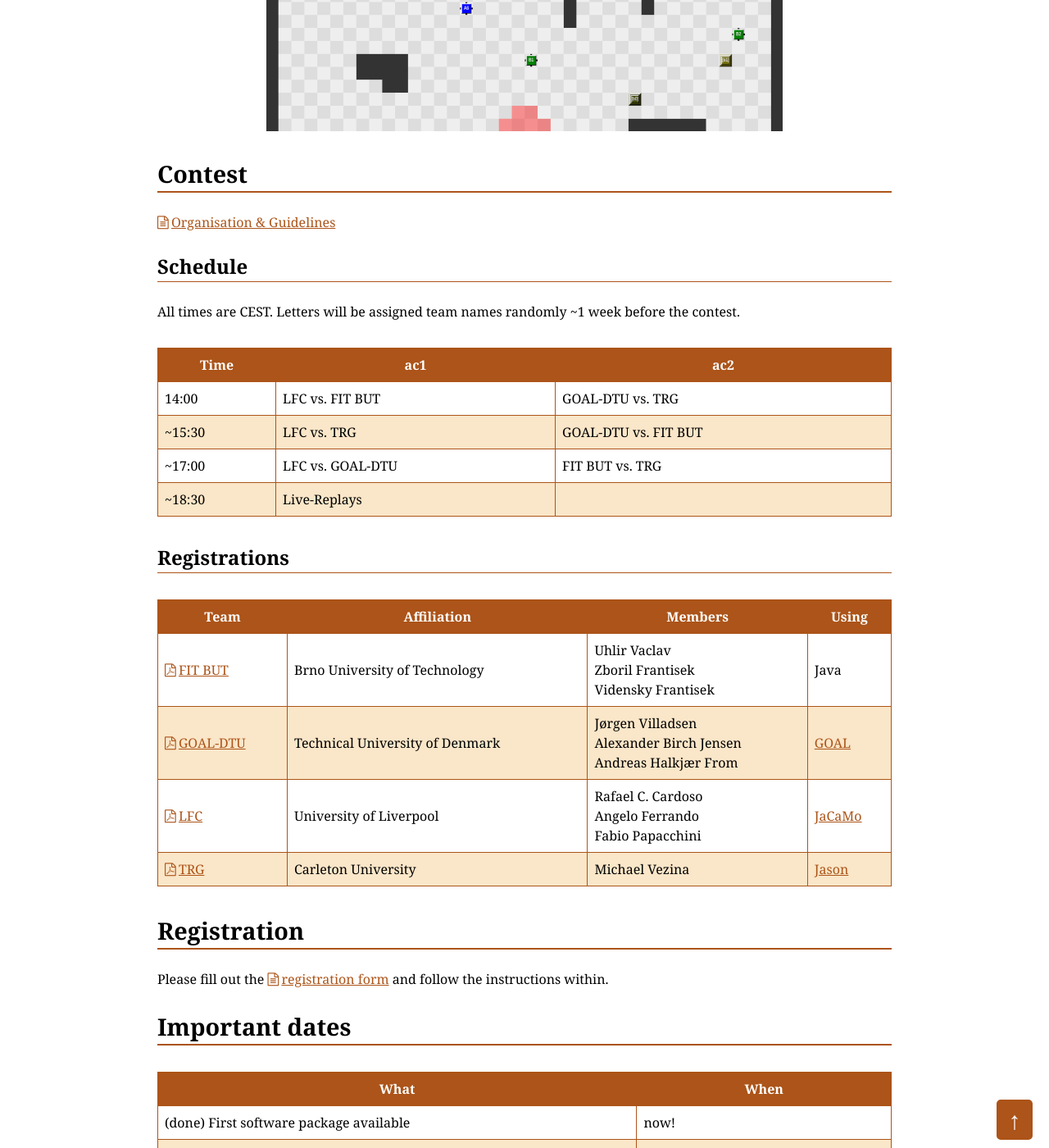
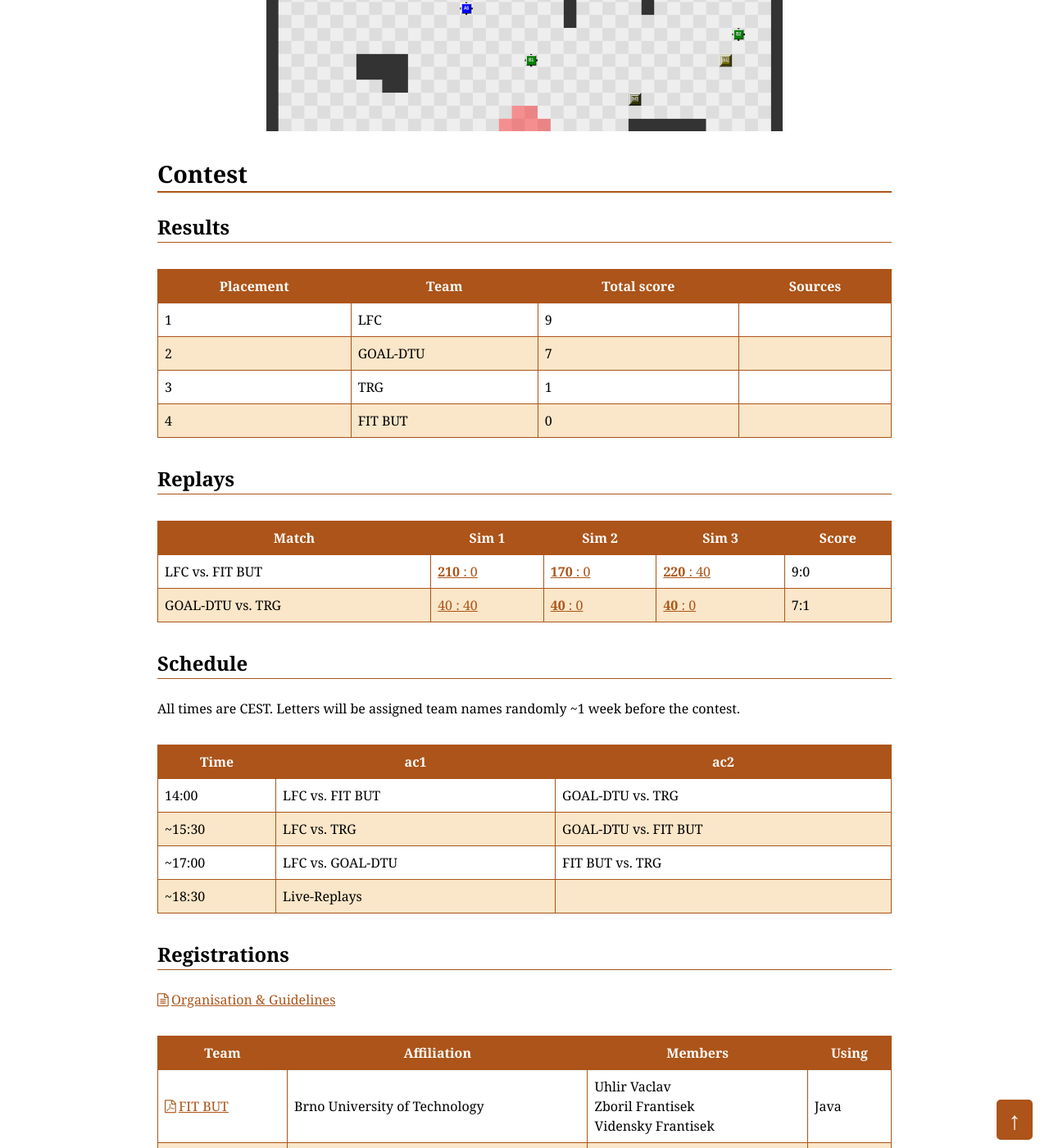
Before and after one commit to agentcontest/agentcontest.github.io, a Jekyll site: the page built from 2019/index.md, in a window 1280 px wide and 1400 px high, scrolled down 598 px. Shown: the whole window at 82% size. Built offline with Jekyll 4.4.1, drawn with Linux system fonts in a browser that asks for light colours.

Commit message:
add goal dtu vs. trg

```diff
--- a/2019/index.md
+++ b/2019/index.md
@@ -14,7 +14,21 @@
 Contest
 -------
 
-[Organisation & Guidelines](downloads/organisation.txt)
+### Results
+
+Placement | Team | Total score | Sources
+--- | --- | --- | ---
+1 | LFC | 9 |
+2 | GOAL-DTU | 7
+3 | TRG | 1
+4 | FIT BUT | 0 |
+
+### Replays
+
+Match | Sim 1 | Sim 2 | Sim 3 | Score
+--- | --- | --- | --- | ---
+LFC vs. FIT BUT | [**210**&nbsp;:&nbsp;0](/2019/replays/?2019-10-16-14-16-27-1571228187194_LFC_FIT-BUT) | [**170**&nbsp;:&nbsp;0](/2019/replays/?2019-10-16-14-16-27-1571228815095_LFC_FIT-BUT) | [**220**&nbsp;:&nbsp;40](/2019/replays/?2019-10-16-14-16-27-1571229197887_LFC_FIT-BUT) | 9:0
+GOAL-DTU vs. TRG | [40&nbsp;:&nbsp;40](/2019/replays/?2019-10-16-14-07-44-1571227664602_GOAL-DTU_TRG) | [**40**&nbsp;:&nbsp;0](/2019/replays/?2019-10-16-14-37-04-1571229424884_GOAL-DTU_TRG) | [**40**&nbsp;:&nbsp;0](/2019/replays/?2019-10-16-15-02-26-1571230946067_GOAL-DTU_TRG) | 7:1
 
 ### Schedule
 
```
Also changed, not shown: other parts of 2019/index.md (+2 -1 lines).
